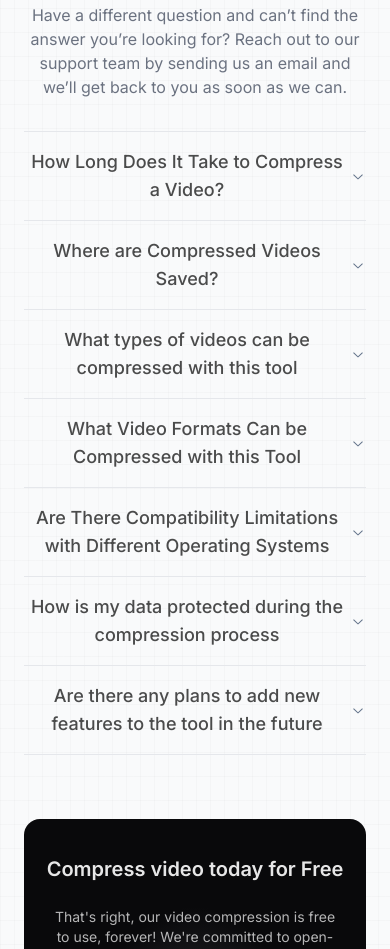
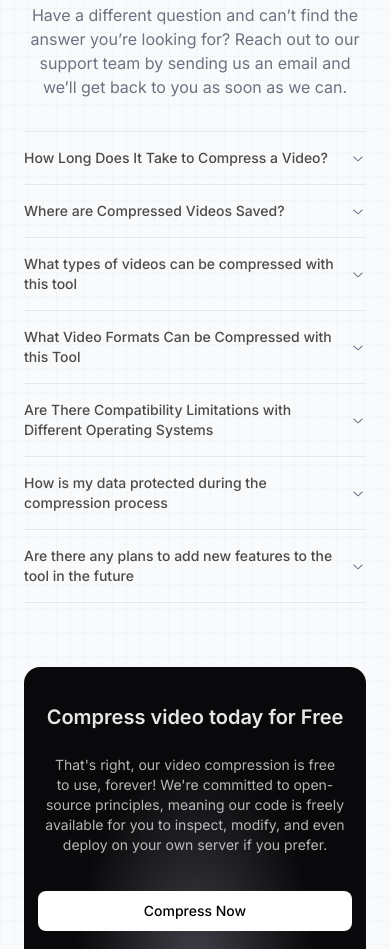
Before and after one commit to pranavp10/video-compress, a Next.js app: page / in a window 390 px wide. Shown: the part 3280-4229 px from the top of the page. Built offline with nearby package versions, Linux system fonts and the light colour scheme; no server answers.

Commit message:
updated the tile

```diff
--- a/app/(landing)/components/faq.tsx
+++ b/app/(landing)/components/faq.tsx
@@ -20,7 +20,7 @@ const Faq = () => (
       <Accordion type="single" collapsible className="w-full">
         {FAQ.map(({ description, title }) => (
           <AccordionItem value={title} key={title}>
-            <AccordionTrigger className="md:py-6 text-lg text-black/70">
+            <AccordionTrigger className="md:py-6 md:text-lg text-black/70 text-left">
               {title}
             </AccordionTrigger>
             <AccordionContent className="text-gray-500 pb-6 text-black/70">
--- a/app/layout.tsx
+++ b/app/layout.tsx
@@ -21,9 +21,9 @@ export const metadata: Metadata = {
     },
   },
   title:
-    "Compress & Convert Videos and Image Like a Pro - Free, High-Quality Online Tool",
+    "Compress & Convert Videos and Image Like a Pro - Free, High-Quality offline Tool",
   description:
-    "Say goodbye to bulky video files! Compress and convert videos effortlessly with our free online tool. Enjoy high-quality results without sacrificing clarity, perfect for sharing, uploading, or editing. Convert like a pro, for free!",
+    "Say goodbye to bulky video files! Compress and convert videos effortlessly with our free offline tool. Enjoy high-quality results without sacrificing clarity, perfect for sharing, uploading, or editing. Convert like a pro, for free!",
   keywords: [
     "Free Video Compressor",
     "Online Video Converter",
@@ -39,7 +39,7 @@ export const metadata: Metadata = {
     title:
       "Compress & Convert Videos Like a Pro - Free, High-Quality Online Tool",
     description:
-      "Say goodbye to bulky video files! Compress and convert videos effortlessly with our free online tool. Enjoy high-quality results without sacrificing clarity, perfect for sharing, uploading, or editing. Convert like a pro, for free!",
+      "Say goodbye to bulky video files! Compress and convert videos effortlessly with our free offline tool. Enjoy high-quality results without sacrificing clarity, perfect for sharing, uploading, or editing. Convert like a pro, for free!",
     url: process.env.NEXT_PUBLIC_URL,
     type: "website",
     images: "/og-image.jpg",
```
